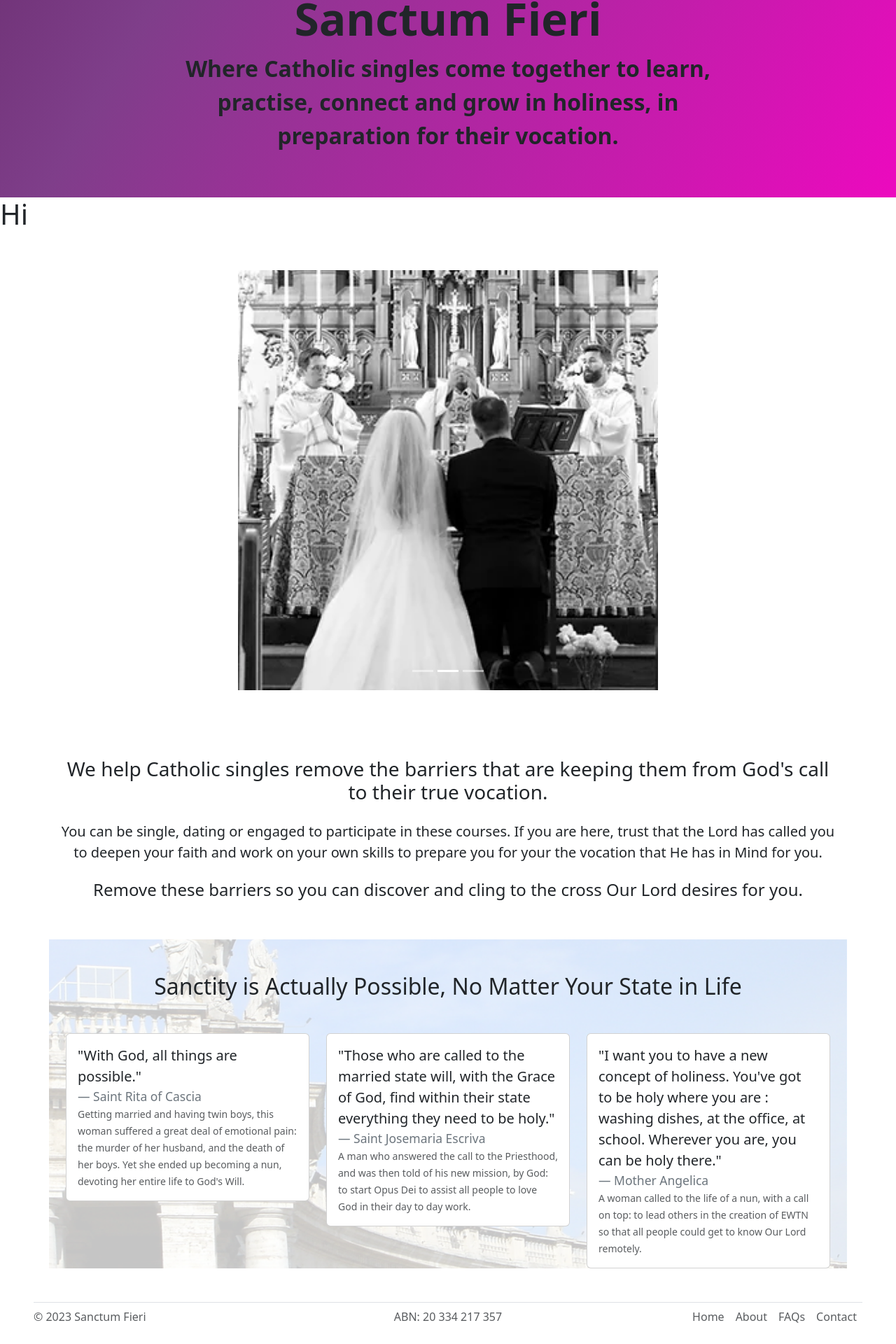
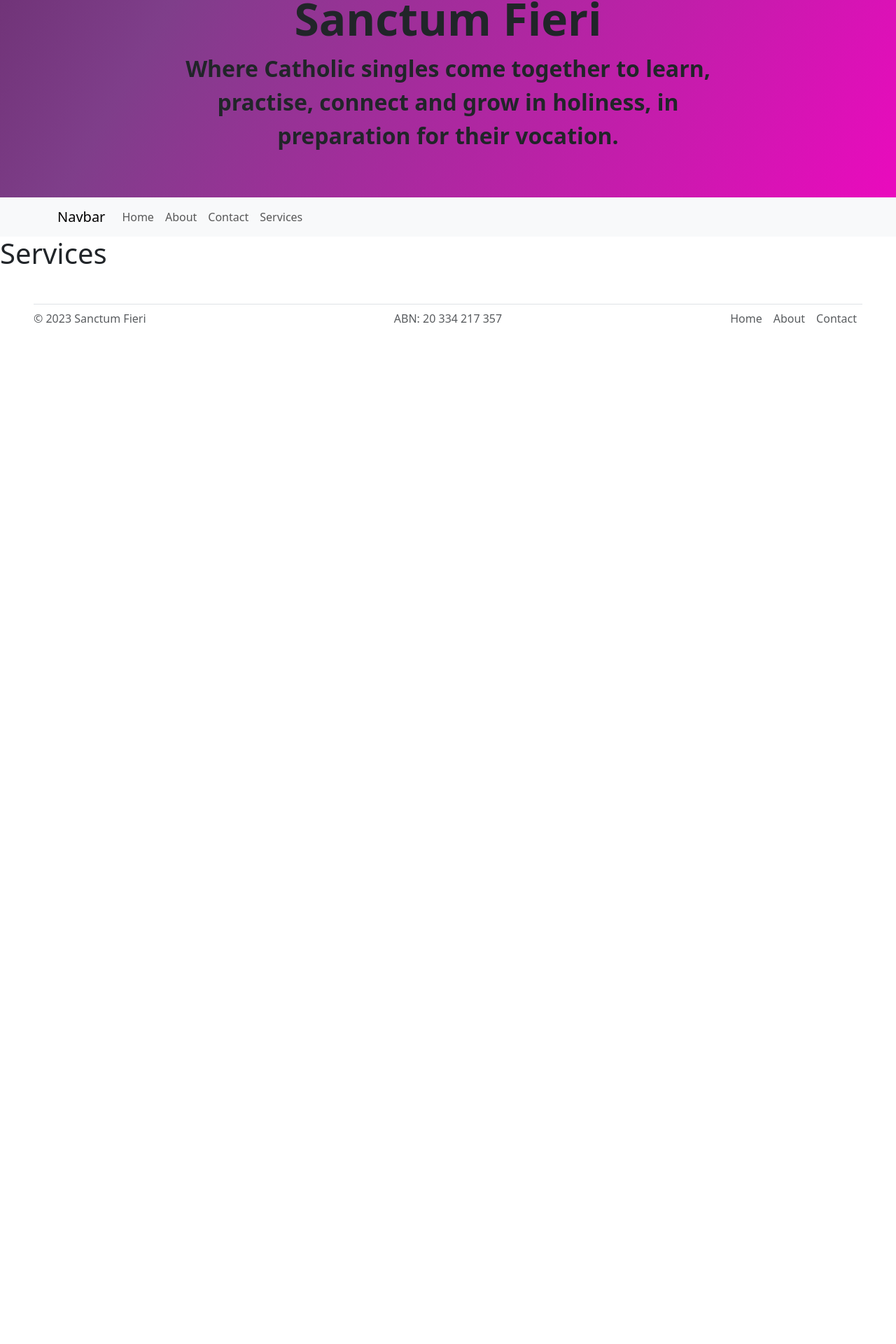
Before and after one commit to NewenTech/sanctum-fieri, a React (Create React App) app: page /services in a window 1280 px wide. Shown: the part 259-2179 px from the top of the page at 70% size. After the commit the page ends 800 px from the top, so only its background shows below. Built offline with nearby package versions, Linux system fonts and the light colour scheme.

Commit message:
WIP set up navbar and router

```diff
--- a/package.json
+++ b/package.json
@@ -3,6 +3,7 @@
   "version": "0.1.0",
   "private": true,
   "dependencies": {
+    "@babel/plugin-proposal-private-property-in-object": "^7.21.11",
     "@testing-library/jest-dom": "^5.17.0",
     "@testing-library/react": "^13.4.0",
     "@testing-library/user-event": "^13.5.0",
--- a/src/components/App.js
+++ b/src/components/App.js
@@ -1,17 +1,27 @@
 import React from 'react';
+import { BrowserRouter as Router, Route, Routes } from 'react-router-dom';
 import Banner from './Banner';
-import Nav from './Nav';
-import Center from './Center';
-import MyCarousel from './Carousel';
+import Navbar from './Navbar';
+import Home from '../pages/Home';
+import About from '../pages/About';
+import Contact from '../pages/Contact';
+import Services from '../pages/Services';
 import Footer from './Footer';
+
 function App() {
 	return (
 		<div>
 			<Banner />
-			<Nav />
-			<MyCarousel />
-			<Center />
-			<Footer />
+			<Router>
+				<Navbar />
+				<Routes>
+					<Route path='/' element={<Home />} />
+					<Route path='/about' element={<About />} />
+					<Route path='/contact' element={<Contact />} />
+					<Route path='/services' element={<Services />} />
+				</Routes>
+				<Footer />
+			</Router>
 		</div>
 	);
 }
--- a/src/components/Footer.js
+++ b/src/components/Footer.js
@@ -1,9 +1,9 @@
 import React from 'react';
+import { Link } from 'react-router-dom';
 
 function Footer() {
 	return (
-		// <div className='container'>
-		<footer className='d-flex flex-wrap justify-content-between align-items-center m-5  border-top'>
+		<footer className='d-flex flex-wrap justify-content-between align-items-center m-5 border-top'>
 			<p className='col-md-4 mb-0 text-muted'>© 2023 Sanctum Fieri</p>
 			<a
 				href='https://abr.business.gov.au/ABN/View?abn=20334217357'
@@ -15,28 +15,23 @@ function Footer() {
 			</a>
 			<ul className='nav col-md-4 justify-content-end'>
 				<li className='nav-item'>
-					<a href='#' className='nav-link px-2 text-muted'>
+					<Link to='/' className='nav-link px-2 text-muted'>
 						Home
-					</a>
+					</Link>
 				</li>
 				<li className='nav-item'>
-					<a href='#' className='nav-link px-2 text-muted'>
+					<Link to='/about' className='nav-link px-2 text-muted'>
 						About
-					</a>
+					</Link>
 				</li>
+
 				<li className='nav-item'>
-					<a href='#' className='nav-link px-2 text-muted'>
-						FAQs
-					</a>
+					<Link to='/contact' className='nav-link px-2 text-muted'>
+						Contact
+					</Link>
 				</li>
-				<li className='nav-item'>
-					<a href='#' className='nav-link px-2 text-muted'>
-						Contact
-					</a>
-				</li>
-			</ul>{' '}
+			</ul>
 		</footer>
-		// </div>
 	);
 }
 
--- a/src/components/Nav.js
+++ /dev/null
@@ -1,7 +0,0 @@
-import React from 'react';
-
-function Nav() {
-	return <h1>Hi</h1>;
-}
-
-export default Nav;
--- /dev/null
+++ b/src/components/Navbar.js
@@ -0,0 +1,52 @@
+// Navbar.js
+import React from 'react';
+import { Link } from 'react-router-dom';
+
+function Navbar() {
+	return (
+		<nav className='navbar navbar-expand-lg navbar-light bg-light d-flex justify-content-center'>
+			<div className='container'>
+				<Link className='navbar-brand' to='/'>
+					Navbar
+				</Link>
+				<button
+					className='navbar-toggler'
+					type='button'
+					data-bs-toggle='collapse'
+					data-bs-target='#navbarNav'
+					aria-controls='navbarNav'
+					aria-expanded='false'
+					aria-label='Toggle navigation'
+				>
+					<span className='navbar-toggler-icon'></span>
+				</button>
+				<div className='collapse navbar-collapse' id='navbarNav'>
+					<ul className='navbar-nav'>
+						<li className='nav-item'>
+							<Link className='nav-link' to='/'>
+								Home
+							</Link>
+						</li>
+						<li className='nav-item'>
+							<Link className='nav-link' to='/about'>
+								About
+							</Link>
+						</li>
+						<li className='nav-item'>
+							<Link className='nav-link' to='/contact'>
+								Contact
+							</Link>
+						</li>
+						<li className='nav-item'>
+							<Link className='nav-link' to='/services'>
+								Services
+							</Link>
+						</li>
+					</ul>
+				</div>
+			</div>
+		</nav>
+	);
+}
+
+export default Navbar;
```
Also changed, not shown: 1 other file (tests, documents, lock files or other folders).
